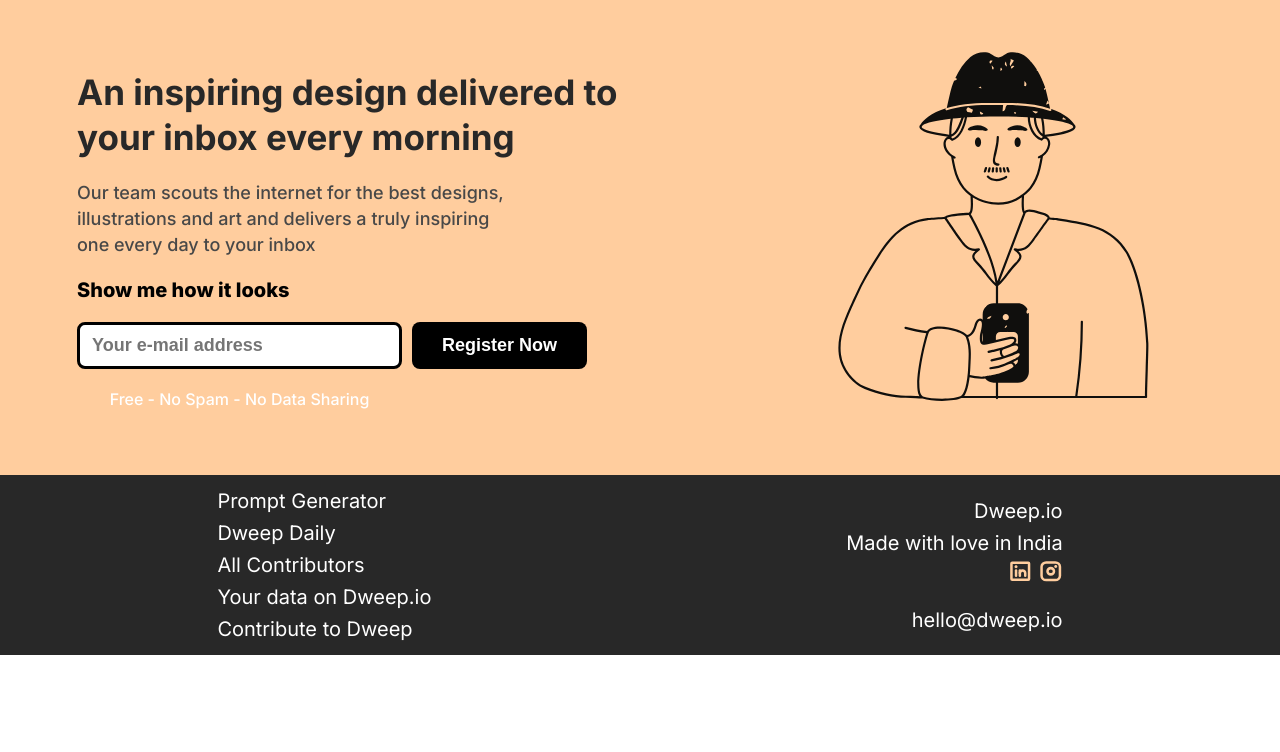
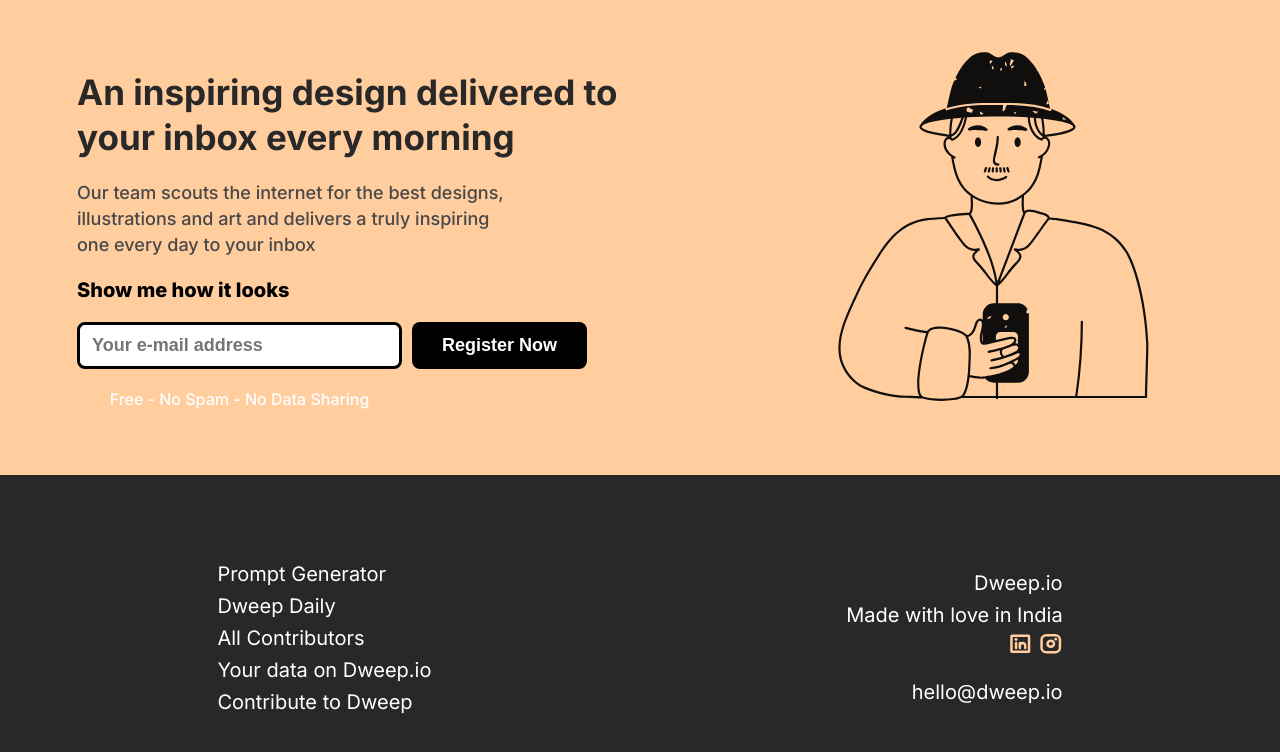
Before and after one commit to Alkasavarn02/Cuvette_Micro_project_1, a plain HTML site: page index.html in a window 1280 px wide. Drawn offline with Linux system fonts and the light colour scheme.

Commit message:
fixes height for the footer for the desktop view

```diff
--- a/style.css
+++ b/style.css
@@ -113,7 +113,7 @@ img {
 
 .footer {
     width: 100vw;
-    max-height: calc(100vh - 475px);
+    min-height: calc(100vh - 475px);
     height: auto;
     padding: 10px;
     background-color: var(--black-text);
```
